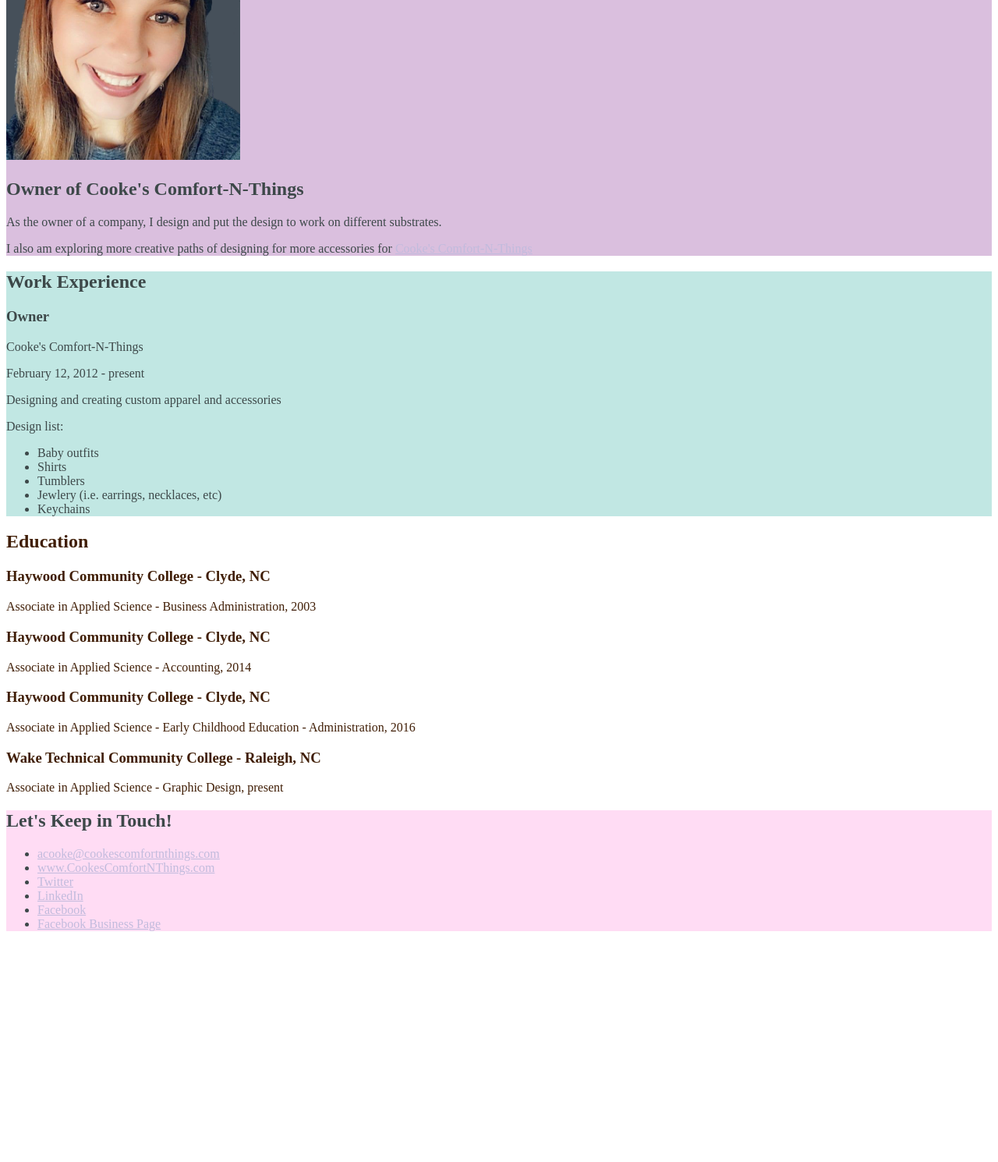
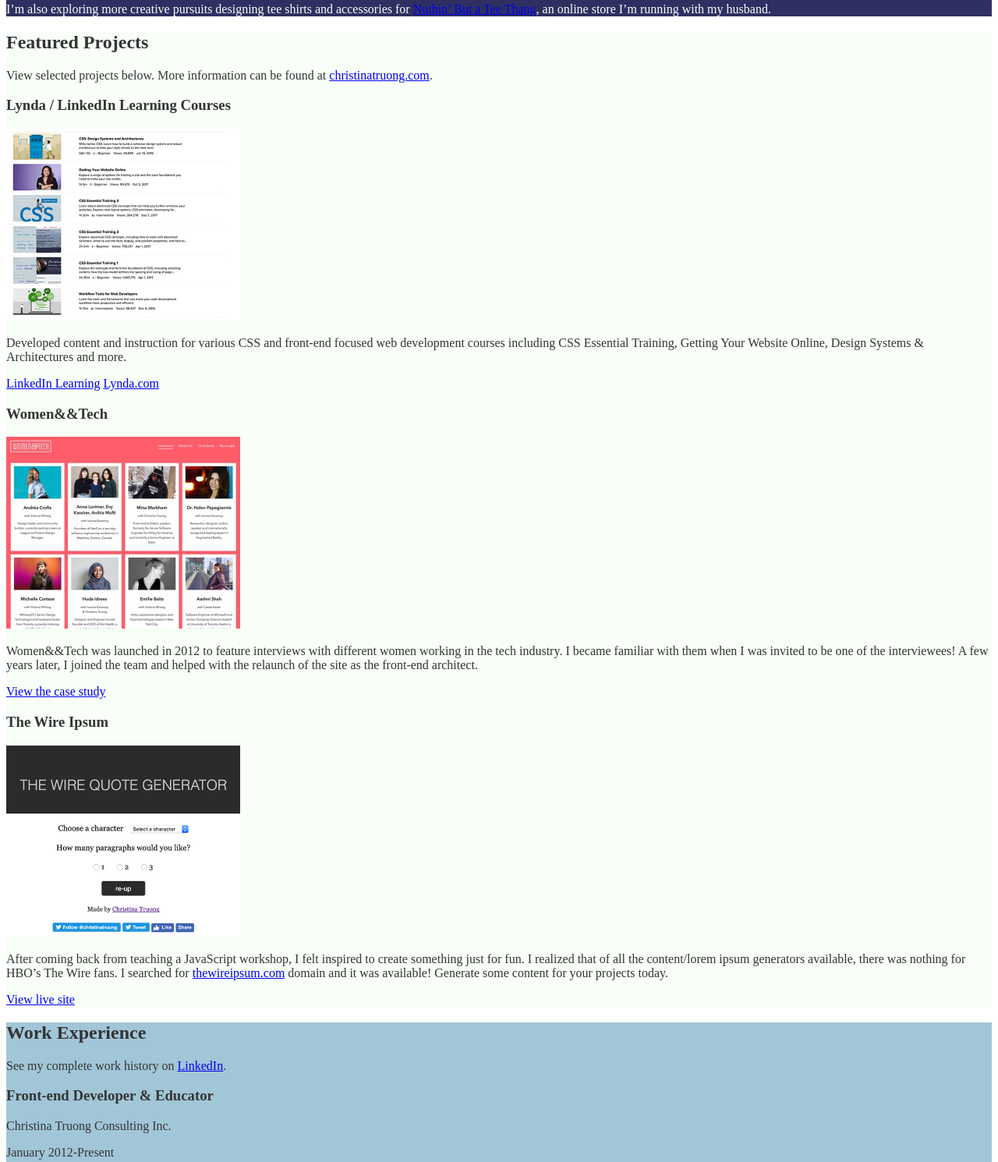
Before and after one commit to akcooke/lesson03, a plain HTML site: page index.html in a window 1280 px wide. Shown: the part 176-1666 px from the top of the page at 78% size. Before the commit the page ends 1386 px from the top, so only its background shows below. Drawn offline with Linux system fonts and the light colour scheme.

Commit message:
Add files via upload

```diff
--- a/css/styles.css
+++ b/css/styles.css
@@ -1,47 +1,54 @@
-@charset "utf-8";
-/* CSS Document */
+/*
+COLOR PALETTE
+https://coolors.co/f7fff7-343434-2f3061-ffe66d-a1c6d7
+#F7FFF7 - almost white
+#343434 - dark gray - almost black
+#2F3061 - blue dark
+#FFE66D - yellow
+#A1C6D7 - blue light
+*/
 
 
-
-/* Global Styles
-__________________________ */
+/* Global styles
+------------------------------------*/
 body {
-	color: #401E06;
+  color: #343434;
+}
+img {
+  width: 300px;
 }
 
-img {
-	width:300px;
-}
-a {
-	color: #C1BBDD;
-}
-a:hover {
-	text-decoration: none;
+
+/* Profile
+------------------------------------*/
+header {
+  background: #2F3061;
+  color: #F7FFF7;
 }
 
-/* Profile
-__________________________ */
-header {
-	background: #dabfde;
-	color: #3D4849;
+
+/* Projects
+------------------------------------*/
+.projects {
+  background: #F7FFF7;
 }
 
 
 /* Work Experience
-__________________________ */
+------------------------------------*/
 .work-experience {
-	background: #c1e7e3;
-	color: #3D4849;
+  background: #A1C6D7;
 }
 
 
 /* Education
-__________________________ */
+------------------------------------*/
+
 
 
 /* Contact Info
-__________________________ */
+------------------------------------*/
 footer {
-	background: #FFDCF4;
-	color: #3D4849;
+  background: #343434;
+  color: #F7FFF7;
 }
--- a/index.html
+++ b/index.html
@@ -3,69 +3,121 @@
   <head>
     <meta charset="UTF-8">
     <meta name="viewport" content="width=device-width, initial-scale=1.0">
-    <title>Amanda Cooke</title>
-	<link rel="stylesheet" href="css/styles.css"
+    <title>Christina Truong, Tech Educator + Front-end Developer</title>
+    <link rel="stylesheet" href="css/styles.css">
   </head>
   <body>
     <main>
-      <!-- ***********************  ABOUT / PROFILE  *********************** -->
+      <!-- ***************  ABOUT / PROFILE  **************** -->
       <header>
-        <h1>Amanda Cooke</h1>
-		<img src="images/me.png" alt="Picture of Amanda Cooke">
-        <h2>Owner of Cooke's Comfort-N-Things</h2>
+        <h1>Christina Truong</h1>
+        <h2>Tech Educator + Front-end Developer</h2>
 
-        <p>As the owner of a company, I design and put the design to work on different substrates.  </p>
-        <p>I also am exploring more creative paths of designing for more accessories for <a href="http://www.cookescomfortnthings.com/">Cooke's Comfort-N-Things</a></p>
+        <p>As a developer, I specialize in creating modular and scalable front-end architectures. As an educator, I focus on creating inclusive learning environments, instructor training and curriculum development.</p>
+        <p>I’m also exploring more creative pursuits designing tee shirts and accessories for <a href="http://teethang.com" target="_blank">Nuthin’ But a Tee Thang</a>, an online store I’m running with my husband.</p>
+      </header>
 
-		</header>
+      <!-- ************ PROJECTS / PORTFOLIO  ************** -->
+      <section class="projects">
+        <h2>Featured Projects</h2>
+        <p>View selected projects below. More information can be found at <a href="http://christinatruong.com">christinatruong.com</a>.</p>
 
-      <!-- ********************  PROJECTS / PORTFOLIO  ********************* -->
-  <!-- ***No need to use.  I don't have any featured projects ** -->
-        <!-- End of Project block. -->
+        <!-- Project 1 -->
+        <section>
+          <h3>Lynda / LinkedIn Learning Courses</h3>
+          <img src="images/project-courses.jpg" alt="Lynda & LinkedIn Learning course list">
+          <p>Developed content and instruction for various CSS and front-end focused web development courses including CSS Essential Training, Getting Your Website Online, Design Systems & Architectures and more.</p>
+          <a href="https://www.linkedin.com/learning/instructors/christina-truong?u=2125562" target="_blank">LinkedIn Learning</a>
+          <a href="https://www.lynda.com/Christina-Truong/7842227-1.html">Lynda.com</a>
+        </section>
 
+        <!-- Project 2 -->
+        <section>
+          <h3>Women&&Tech</h3>
+          <img src="images/project-women-tech.jpg" alt="Women and Tech website">
+          <p>Women&&Tech was launched in 2012 to feature interviews with different women working in the tech industry. I became familiar with them when I was invited to be one of the interviewees! A few years later, I joined the team and helped with the relaunch of the site as the front-end architect.</p>
+          <a href="http://christinatruong.com/projects/women-and-tech-redesign.html" target="_blank">View the case study</a>
+        </section>
 
-      <!-- ***********************  WORK EXPERIENCE  *********************** -->
+        <!-- Project 3 -->
+        <section>
+          <h3>The Wire Ipsum</h3>
+          <img src="images/project-wire-ipsum.jpg" alt="The Wire Ipsum website">
+          <p>After coming back from teaching a JavaScript workshop, I felt inspired to create something just for fun. I realized that of all the content/lorem ipsum generators available, there was nothing for HBO’s The Wire fans. I searched for <a href="http://thewireipsum.com" target="_blank">thewireipsum.com</a> domain and it was available! Generate some content for your projects today.</p>
+          <a href="http://thewireipsum.com" target="_blank">View live site</a>
+        </section>
+      </section>
+
+      <!-- ***************  WORK EXPERIENCE  ***************** -->
       <section class="work-experience">
         <h2>Work Experience</h2>
+        <p>See my complete work history on <a href="https://www.linkedin.com/in/christinatruong/">LinkedIn</a>.</p>
 
-        <!-- Copy this whole <section> block to add more jobs. -->
+        <!-- Job 1 -->
         <section>
-          <h3>Owner</h3>
-          <p>Cooke's Comfort-N-Things</p>
-          <p>February 12, 2012 - present</p>
-          <p>Designing and creating custom apparel and accessories</p>
-          <p>Design list:</p>
+          <h3>Front-end Developer & Educator</h3>
+          <p>Christina Truong Consulting Inc.</p>
+          <p>January 2012-Present</p>
+          <p>Provides various front-end related services ranging from development work, speaking engagements, instructor training, workshops, and curriculum development. See more at  <a href="http://christinatruong.com">christinatruong.com</a>.</p>
+        </section>
+
+        <!-- Job 2 -->
+        <section>
+          <h3>Director of Curriculum</h3>
+          <p>Ladies Learning Code</p>
+          <p>July 2014 - February 2016</p>
+          <p>Managed all curriculum for the adult programs. Created teaching materials and implemented instructor training across 20+ Canadian chapters.</p>
+          <p>Key contributions:</p>
           <ul>
-            <li>Baby outfits</li>
-            <li>Shirts</li>
-            <li>Tumblers</li>
-            <li>Jewlery (i.e. earrings, necklaces, etc)</li>
-			<li>Keychains</li>
+            <li>Overhauled the curriculum and standardized the content and delivery.
+              <ul>
+                <li>Created 9 new workshops focusing on HTML, CSS, JavaScript, jQuery, Wordpress and Responsive Web Design.</li>
+                <li>Created all Hackapalooza content (2 day conference style event) consisting of 2-4 hour workshop sessions.</li>
+                <li>Created interactive slide deck template for consistent national workshop branding.</li>
+                <li>Developed the Digital Skills part-time program curriculum.</li>
+              </ul>
+            </li>
+            <li>Provided training for all instructors focusing on creating an inclusive and engaging learning environment.</li>
+            <li>Maintained the ladieslearningcode.com website.</li>
+            <li>Volunteer lead instructor from 2011-2014 for Toronto workshops and several chapter launches.</li>
           </ul>
         </section>
-        <!-- End of Job block. -->
+
+        <!-- Job 3 -->
+        <section>
+          <h3>Lead Front-End Developer</h3>
+          <p>Field iD</p>
+          <p>March 2013 - February 2014</p>
+          <p>Lead the front-end development for the in-house safety inspection software.</p>
+          <p>Key contributions:</p>
+          <ul>
+            <li>Responsible for setting code standards for the front-end development.</li>
+            <li>Created a fully customized front-end framework, including the UI/UX design.</li>
+            <li>Standardized the site architecture and design.</li>
+          </ul>
+        </section>
       </section>
 
       <!-- ******************  EDUCATION & CERTIFICATIONS ****************** -->
       <section class="education">
         <h2>Education</h2>
 
-        <!-- Copy this whole <section> block to add more schools. -->
         <section>
-          <h3>Haywood Community College - Clyde, NC</h3>
-          <p>Associate in Applied Science - Business Administration, 2003</p>
+          <h3>Seneca College - Toronto, ON</h3>
+          <p>Webmaster Content Site Design Certificate, 2006</p>
+          <p>14 week full-time program covering HTML, CSS, Flash, Photoshop, PHP and JavaScript.</p>
+        </section>
 
-		  <h3>Haywood Community College - Clyde, NC</h3>
-          <p>Associate in Applied Science - Accounting, 2014</p>
+        <section>
+          <h3>York University - Toronto, ON</h3>
+          <p>Bachelor of Arts with Honours, 2001-2005</p>
+          <p>Double Major in Communications & Psychology.</p>
+        </section>
 
-		  <h3>Haywood Community College - Clyde, NC</h3>
-          <p>Associate in Applied Science - Early Childhood Education - Administration, 2016</p>
-
-		  <h3>Wake Technical Community College - Raleigh, NC</h3>
-          <p>Associate in Applied Science - Graphic Design, present</p>
-
+        <section>
+          <h3>San Jose State University - San Jose, CA</h3>
+          <p>General Studies, 2000</p>
         </section>
-        <!-- End of School block. -->
       </section>
 
       <!-- *****************  CONTACT INFO / SOCIAL MEDIA  ***************** -->
@@ -74,12 +126,10 @@
 
         <!-- Social media and contact links. Add or remove any networks. -->
         <ul>
-          <li><a href="mailto:acooke@cookescomfortnthings.com">acooke@cookescomfortnthings.com</a></li>
-          <li><a href="http://www.cookescomfortnthings.com/" target="_blank">www.CookesComfortNThings.com</a></li>
-          <li><a href="https://twitter.com/CookesCCNT" target="_blank">Twitter</a></li>
-          <li><a href="https://www.linkedin.com/in/amanda-k-cooke/" target="_blank">LinkedIn</a></li>
-          <li><a href="https://www.facebook.com/amanda.k.cooke" target="_blank">Facebook</a></li>
-		  <li><a href="https://www.facebook.com/CookesComfortNThings" target="_blank">Facebook Business Page</a></li>
+          <li><a href="mailto:email@example.com">email@example.com</a></li>
+          <li><a href="http://christinatruong.com" target="_blank">christinatruong.com</a></li>
+          <li><a href="http://twitter.com/christinatruong" target="_blank">Twitter</a></li>
+          <li><a href="#" target="_blank">LinkedIn</a></li>
         </ul>
       </footer>
     </main>
```
Also changed, not shown: images/project-courses.jpg (added), images/project-wire-ipsum.jpg (added), images/project-women-tech.jpg (added).
